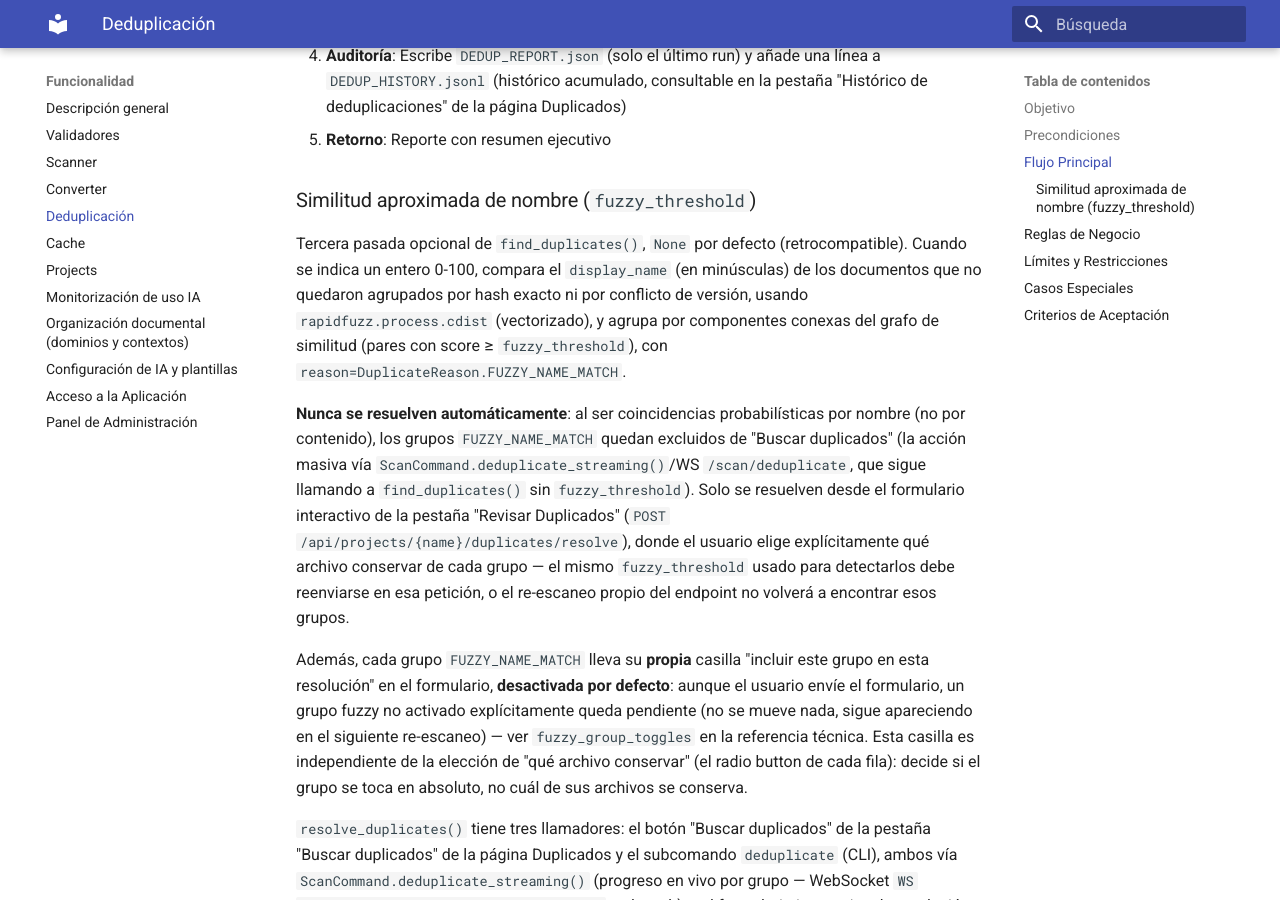
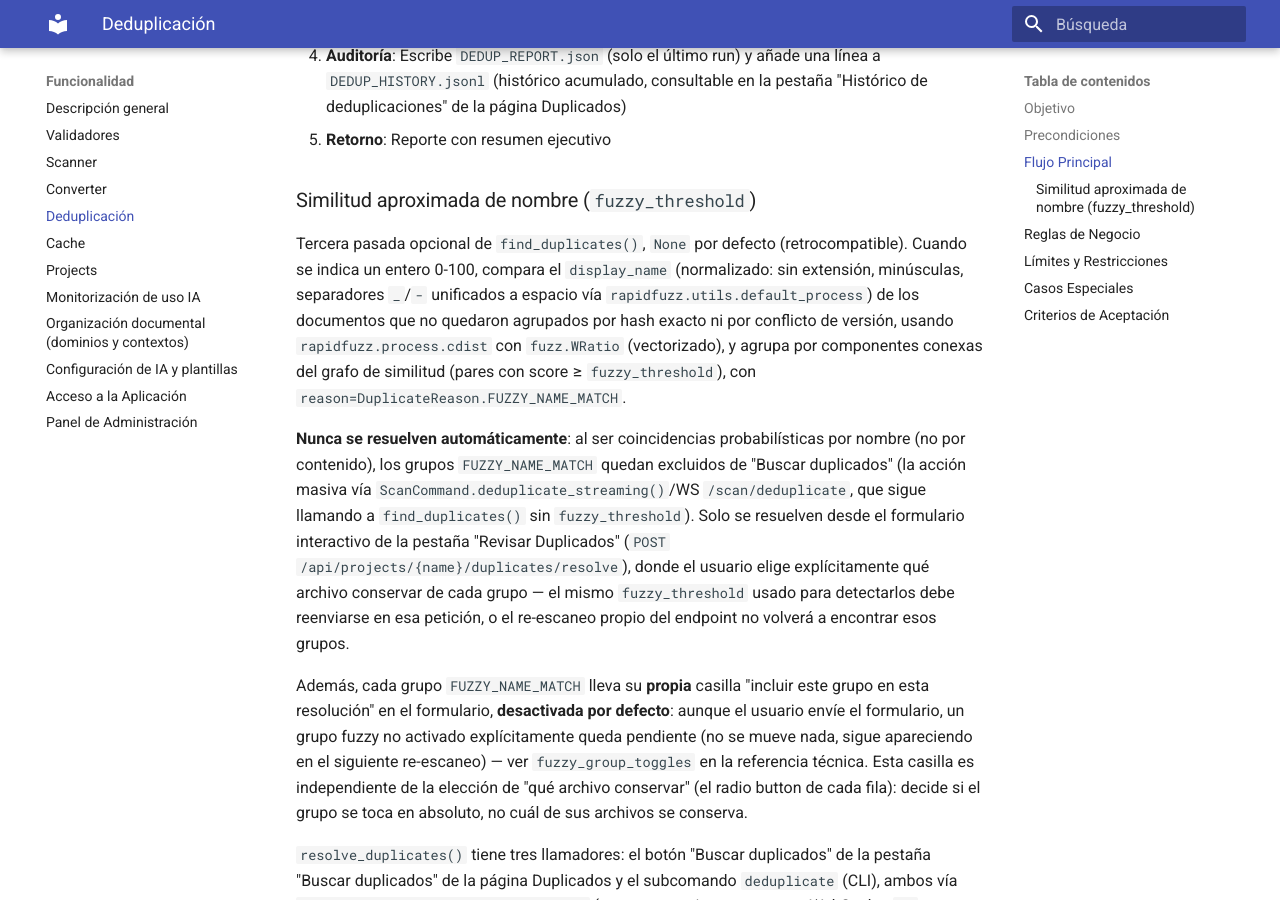
Before and after one commit to fmanza/doc_organize, an MkDocs documentation site: the page built from docs/functional/dedup.md, in a window 1280 px wide and 900 px high, scrolled down 1446 px. Built offline with MkDocs 1.6.1 and Material for MkDocs 9.7.7, drawn with Linux system fonts in a browser that asks for light colours.

Commit message:
fix: mejorar precision de deteccion de duplicados por similitud de nombre
- Cambia el scorer de fuzz.ratio a fuzz.WRatio y normaliza los nombres (sin
  extension, separadores unificados via rapidfuzz.utils.default_process)
  antes de comparar en _build_fuzzy_groups() -- ratio penalizaba de mas
  nombres con sufijos de copia/version anadidos, el caso de uso real de
  esta pasada.
- Recalibra los tests afectados en test_deduplication.py,
  test_web_scan.py y test_web_duplicates.py con los scores reales
  medidos, incluido un fixture nuevo para el test de componentes conexas
  (el anterior tenia relacion de prefijo anidado que ya no distingue el
  caso de "sin transitividad estricta" con WRatio).
- Sincroniza docs/api/dedup.md y docs/functional/dedup.md con el scorer real.
- Corrige en el sitio (nota anadida, sin reescritura) la fila de
  TRACEABILITY.md de la sesion original que citaba una justificacion del
  scorer que no estaba realmente en el docstring.
- Anade entrada en CHANGELOG.md (Unreleased) para la feature de
  deduplicacion fuzzy, que no tenia entrada previa.

Co-Authored-By: Claude Sonnet 5 <noreply@anthropic.com>

```diff
--- a/docs/functional/dedup.md
+++ b/docs/functional/dedup.md
@@ -52,10 +52,11 @@ sequenceDiagram
 ### Similitud aproximada de nombre (`fuzzy_threshold`)
 
 Tercera pasada opcional de `find_duplicates()`, `None` por defecto (retrocompatible). Cuando se
-indica un entero 0-100, compara el `display_name` (en minúsculas) de los documentos que no
-quedaron agrupados por hash exacto ni por conflicto de versión, usando `rapidfuzz.process.cdist`
-(vectorizado), y agrupa por componentes conexas del grafo de similitud (pares con score ≥
-`fuzzy_threshold`), con `reason=DuplicateReason.FUZZY_NAME_MATCH`.
+indica un entero 0-100, compara el `display_name` (normalizado: sin extensión, minúsculas,
+separadores `_`/`-` unificados a espacio vía `rapidfuzz.utils.default_process`) de los documentos
+que no quedaron agrupados por hash exacto ni por conflicto de versión, usando
+`rapidfuzz.process.cdist` con `fuzz.WRatio` (vectorizado), y agrupa por componentes conexas del
+grafo de similitud (pares con score ≥ `fuzzy_threshold`), con `reason=DuplicateReason.FUZZY_NAME_MATCH`.
 
 **Nunca se resuelven automáticamente**: al ser coincidencias probabilísticas por nombre (no por
 contenido), los grupos `FUZZY_NAME_MATCH` quedan excluidos de "Buscar duplicados" (la acción
```
Also changed, not shown: .ai/sessions/2026-09-15-fuzzy-dedup-rapidfuzz/TRACEABILITY.md (+1 -1 lines), CHANGELOG.md (+13 -0 lines), docs/api/dedup.md (+1 -1 lines), 4 other files.
